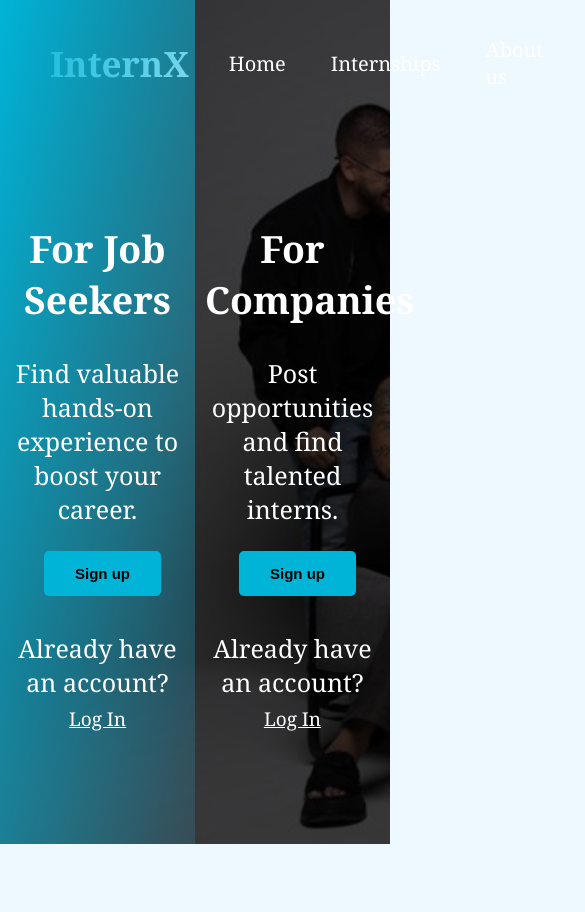
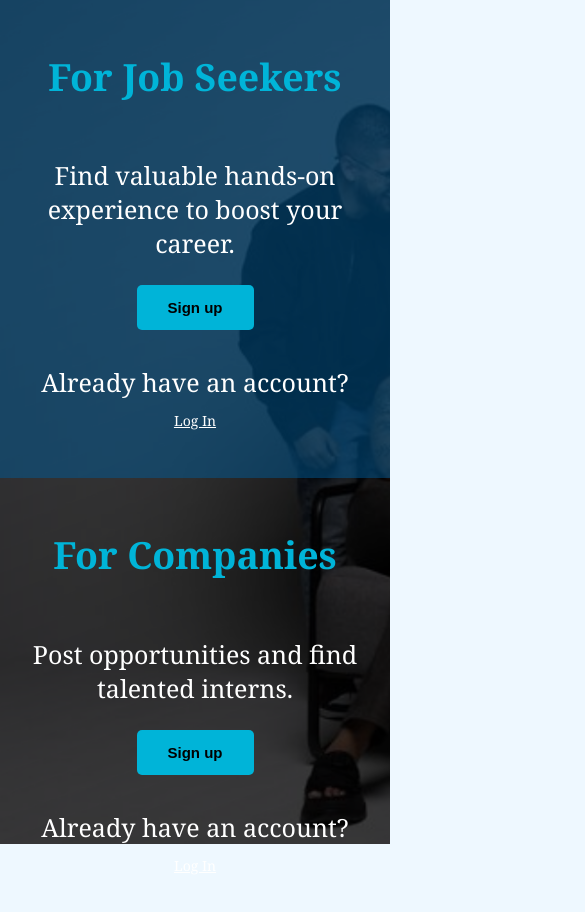
Before and after one commit to KushaRa/InternX_Front, a React (Create React App) app in the folder skillsync/: page /selectuser in a window 390 px wide. Shown: the top 912 px of the page, 585 px wide, since content can reach past the window. Before the commit the page ends 844 px from the top, so only its background shows below. Built offline with nearby package versions, Linux system fonts and the light colour scheme.

Commit message:
Updated Select user page

```diff
--- a/skillsync/src/Pages/Categories/categories.css
+++ b/skillsync/src/Pages/Categories/categories.css
@@ -10,6 +10,7 @@
 .flex-container {
   display: flex;
   padding: 10px;
+
 }
 
 /* .flex-box3 {
--- a/skillsync/src/Pages/Categories/categories.jsx
+++ b/skillsync/src/Pages/Categories/categories.jsx
@@ -9,6 +9,7 @@ import location from "../../assets/location.jpg";
 import remote from "../../assets/remote.webp";
 import time from "../../assets/time.png";
 import SearchIcon from '@mui/icons-material/Search';
+import { Popular } from "../../components/Popular/popular";
 
 const handleListItemClick = (Categories, index) => {};
 export const Categories = () => {
@@ -106,24 +107,7 @@ export const Categories = () => {
         </div>
         <div className="flex-box4">
           <div className="category_cards">
-            {Array(6)
-              .fill()
-              .map((_, index) => (
-                <div className="category_card" key={index}>
-                  <div className="ctgcard-header">
-                    <h3>Delivergate (Private) Limited</h3>
-                    <p>Front-End Developer Intern</p>
-                  </div>
-                  <div className="ctgcard-details">
-                    <img className="locationlogo " src={location} alt="Logo" />
-                    <span>Colombo</span>
-                    <img className="remotelogo" src={remote} alt="Logo" />
-                    <span>Remote</span>
-                    <img className="timelogo" src={time} alt="Logo" />
-                    <span>6 Months</span>
-                  </div>
-                </div>
-              ))}
+           <Popular/>
           </div>
         </div>
       </div>
--- a/skillsync/src/Pages/selectUser/SelectUser.css
+++ b/skillsync/src/Pages/selectUser/SelectUser.css
@@ -4,6 +4,7 @@
   height: 100vh;
   background-image: url("../../assets/landingpage.png");
   background-size: cover;
+  position:relative;
 }
 
 .select-user-content {
@@ -11,15 +12,47 @@
   flex-grow: 1;
   align-items: center;
   justify-content: center;
+  position: relative;
 }
 
 .job-seekers,
 .companies {
-  padding: 10px;
+  width: 50%;
+  padding:20px;
   text-align: center;
   font-size: 25px;
-  color: white;
+  color: rgb(255, 255, 255);
   position: relative;
+  transition: background-color 0.3s ease; /* Smooth transition for background color change */
+  height: 100%;
+  display: flex;
+  flex-direction: column;
+  justify-content: center;
+  z-index: 1;
+}
+.job-seekers h2,
+.companies h2{
+  color: #00b4d8;
+}
+.job-seekers:hover {
+  background-color: rgba(0, 82, 165, 0.4);
+}
+.login-buttonSC {
+
+  background-color: #00b4d8;
+  font-size: 15px;
+  color: black;
+  padding: 10px 20px;
+  border: none;
+  border-radius: 5px;
+  cursor: pointer;
+  margin: 0 auto 10px auto;
+  display: inline-block;
+}
+
+
+.companies:hover {
+  background-color: rgba(0, 82, 165, 0.4);
 }
 
 .companies {
@@ -27,16 +60,6 @@
   z-index: 1;
 }
 
-.login-button {
-  background-color: #00b4d8;
-  font-size: 15px;
-  color: black;
-  padding: 10px 20px;
-  border: none;
-  border-radius: 5px;
-  cursor: pointer;
-  margin-bottom: 10px;
-}
 
 .signup-link {
   color: white;
@@ -46,21 +69,72 @@
 }
 
 .signup-link:hover {
-  color: yellow;
+  color: rgb(2, 2, 2);
 }
 
+
 /* blue gradient background */
-.select-user::before {
+.select-user-content::before {
   content: "";
   position: absolute;
-  top: 0;
-  left: 0;
-  width: 50%; /* Cover the left half of the page */
-  height: 100%;
-  background: linear-gradient(
-    to bottom right,
-    /* rgba(0, 82, 165, 0.7) */
-    #00B4D8,
-    rgba(57, 190, 247, 0.152)
-  );
+  top: 10%;
+  bottom: 10%;
+  left: 50%;
+  width: 2px;
+  background-color: white;
+  z-index: 0;
 }
+.button-container {
+  display: flex;
+  justify-content: center;
+  margin-bottom: 10px;
+
+}
+
+
+@media (max-width: 768px) {
+  .select-user-content {
+    flex-direction: column;
+  }
+
+  .job-seekers,
+  .companies {
+    width: 100%;
+  }
+
+  .select-user-content::before {
+    display: none;
+  }
+  .login-button {
+    width: 20%;
+    padding: 12px 0;
+    font-size: 18px;
+
+  }
+
+  .signup-link {
+    font-size: 16px;
+  }
+  .job-seekers:hover,
+  .companies:hover {
+    background-color: rgba(0, 90, 150, 0.5);
+  }
+}
+
+
+@media (max-width: 480px) {
+  .login-button {
+    width: 90%;
+    padding: 14px 0;
+    font-size: 20px;
+  }
+
+  .signup-link {
+    font-size: 14px;
+  }
+
+  .job-seekers:hover,
+  .companies:hover {
+    background-color: rgba(0, 90, 150, 0.5);
+  }
+}
--- a/skillsync/src/Pages/selectUser/SelectUser.js
+++ b/skillsync/src/Pages/selectUser/SelectUser.js
@@ -1,17 +1,15 @@
 import React from "react";
-import Lnavbar from "../../components/NavBar/Lognavbar"; //imort the navbar
 import "./SelectUser.css"; //import SelectUser.css file
 import { Link } from "react-router-dom";
 
 const SelectUser = () => {
   return (
     <div className="select-user">
-      <Lnavbar />
-      <div className="select-user-content">
+          <div className="select-user-content">
         <div className="job-seekers">
           <h2>For Job Seekers</h2>
           <p>Find valuable hands-on experience to boost your career.</p>
-         <button className="login-button"><Link to="/createacc">Sign up</Link></button>
+         <button className="login-buttonSC"><Link to="/createacc">Sign up</Link></button>
           <p>
             Already have an account? <br></br>
             <Link to="/login">
@@ -22,7 +20,7 @@ const SelectUser = () => {
         <div className="companies">
           <h2>For Companies</h2>
           <p>Post opportunities and find talented interns.</p>
-          <button className="login-button"><Link to="/createacc">Sign up</Link></button>
+          <button className="login-buttonSC" ><Link to="/createacc">Sign up</Link></button>
           <p>Already have an account? <br></br><Link to="/login"><span className="signup-link">Log In</span></Link></p>
            </div>
       </div>
```
